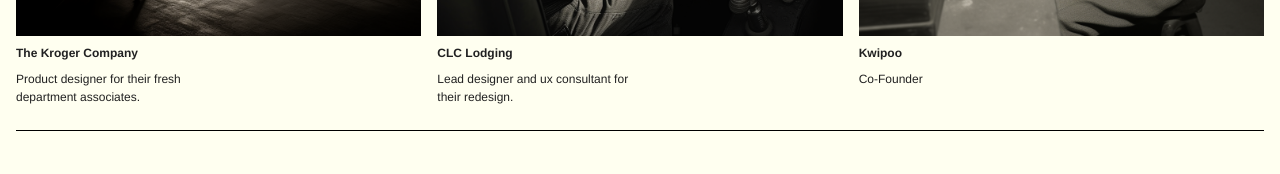
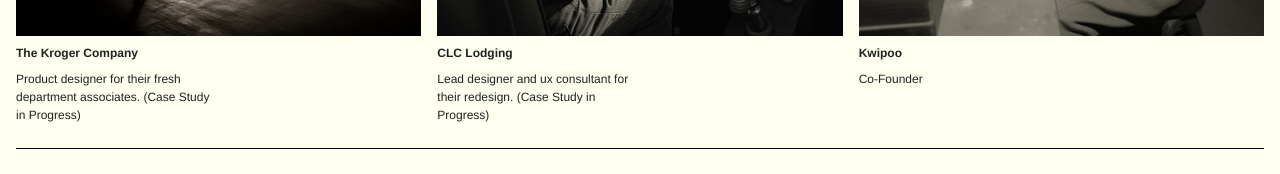
Before and after one commit to blakelcy/portfolio, a SvelteKit app: page / in a window 1280 px wide. Shown: the part 1168-1342 px from the top of the page. Built offline with nearby package versions, Linux system fonts and the light colour scheme.

Commit message:
qwick msg)

```diff
--- a/src/routes/+page.svelte
+++ b/src/routes/+page.svelte
@@ -18,19 +18,19 @@
 			image: groceryImg,
 			alt: 'ai generated image of a grocery store',
 			company: 'The Kroger Company ',
-			paragraph1: 'Product designer for their fresh department associates.',
+			paragraph1: 'Product designer for their fresh department associates. (Case Study in Progress)',
 			paragraph2: ''
 		},
 		{
 			image: truckerImg,
 			alt: 'ai generated image of a truck driver',
 			company: 'CLC Lodging ',
-			paragraph1: 'Lead designer and ux consultant for their redesign.',
+			paragraph1: 'Lead designer and ux consultant for their redesign. (Case Study in Progress)',
 			paragraph2: ''
 		},
 		{
 			image: founderImg,
-			alt: 'ai generated image of a truck driver',
+			alt: 'ai generated image of a truck driver (More to come!)',
 			company: 'Kwipoo',
 			paragraph1: 'Co-Founder',
 			paragraph2: ''
```
